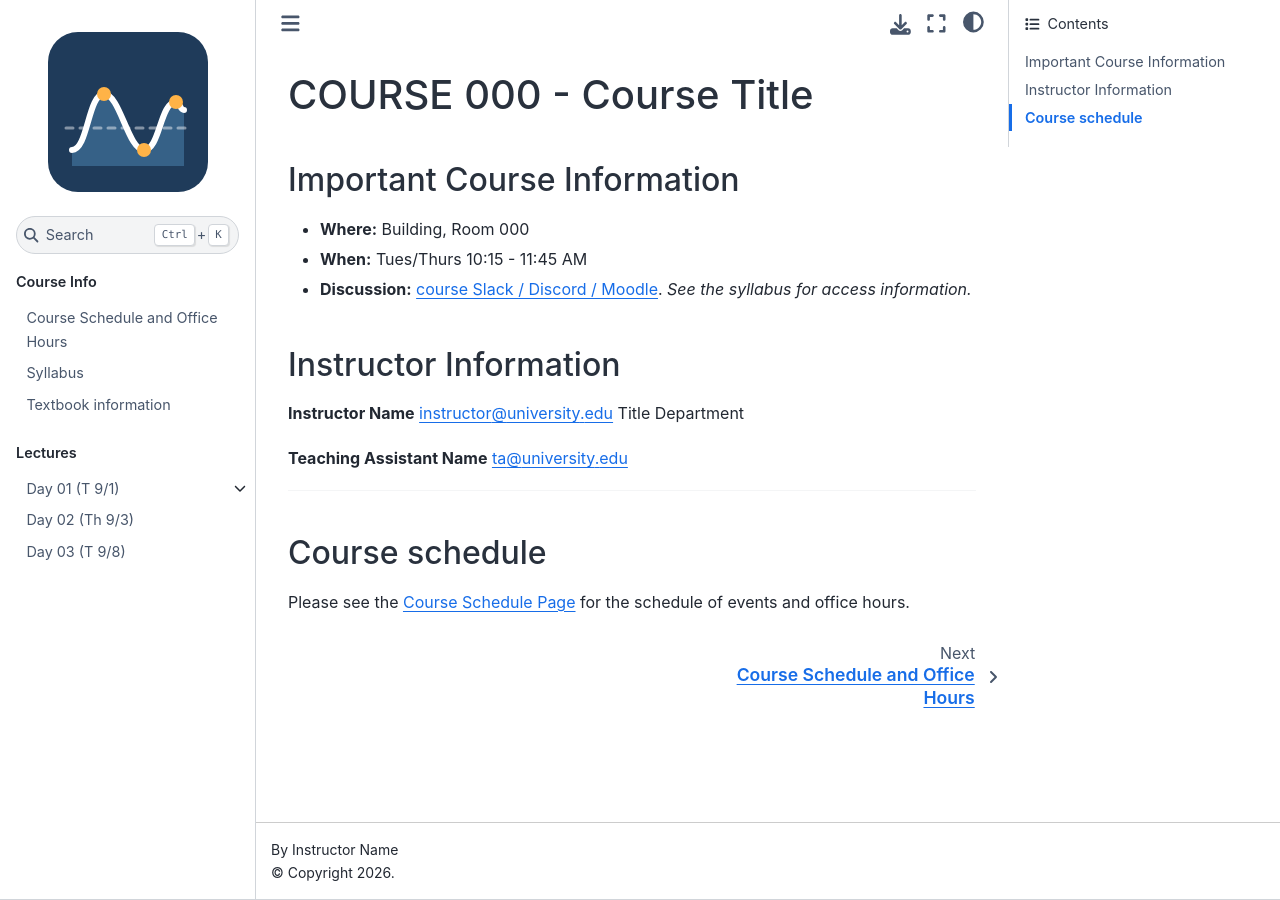
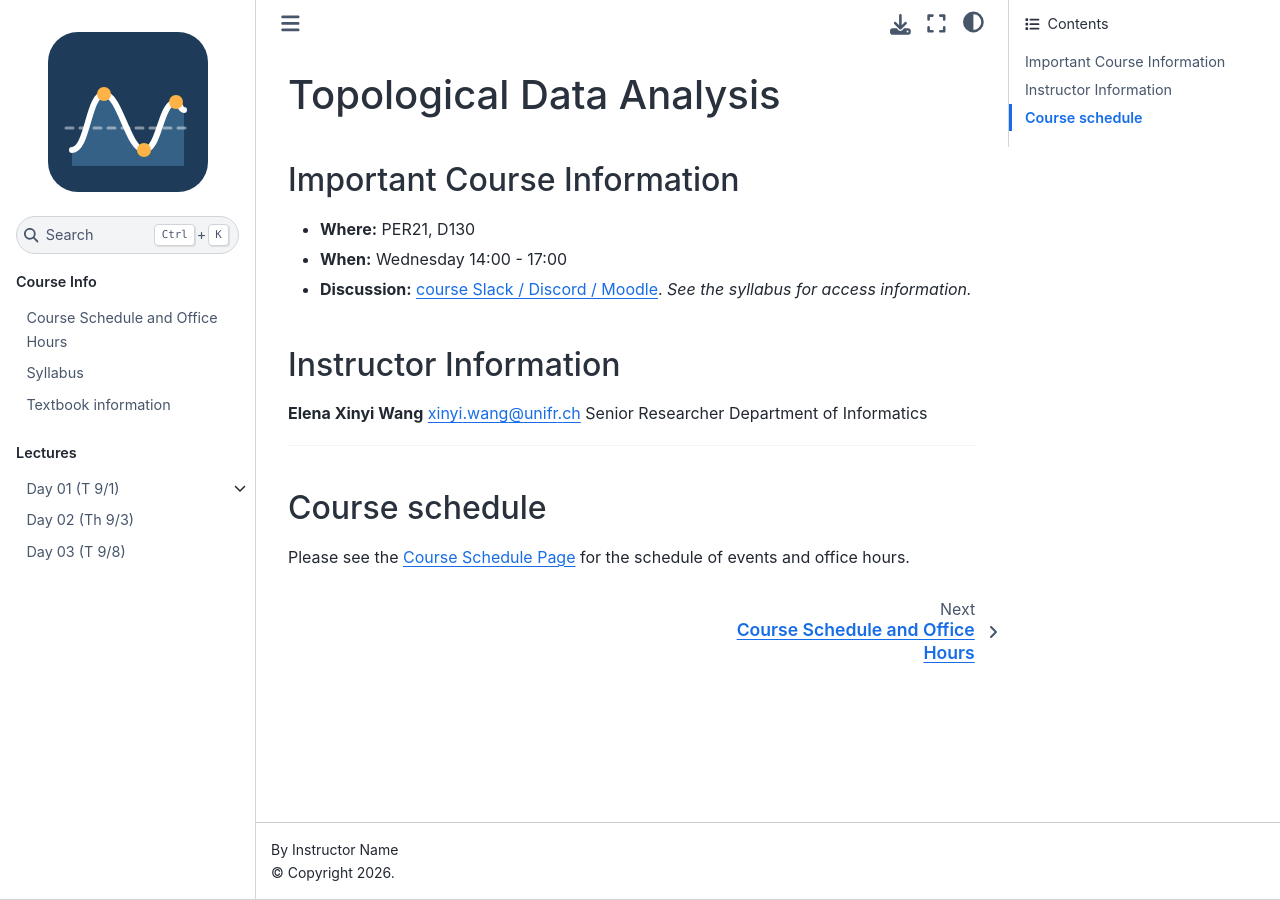
Before and after one commit to elenawang93/TDA, a Jupyter Book: the page built from index.md, in a window 1280 px wide. Built offline with Jupyter Book 1.0.4 settings and Sphinx 7.4.7 and the Sphinx Book theme 1.1.4, drawn with Linux system fonts in a browser that asks for light colours; pages that are not in the unit, such as notebooks, are missing from menus.

Commit message:
Update index.md

```diff
--- a/index.md
+++ b/index.md
@@ -1,20 +1,17 @@
-# COURSE 000 - Course Title
+# Topological Data Analysis
 
 ## Important Course Information
 
-- **Where:** Building, Room 000
-- **When:** Tues/Thurs 10:15 - 11:45 AM
+- **Where:** PER21, D130
+- **When:** Wednesday 14:00 - 17:00
 - **Discussion:** [course Slack / Discord / Moodle](https://example.com). *See the syllabus for access information.*
 
 ## Instructor Information
 
-**Instructor Name**
-[instructor@university.edu](mailto:instructor@university.edu)
-Title
-Department
-
-**Teaching Assistant Name**
-[ta@university.edu](mailto:ta@university.edu)
+**Elena Xinyi Wang**
+[xinyi.wang@unifr.ch](mailto:xinyi.wang@unifr.ch)
+Senior Researcher
+Department of Informatics
 
 ---
 
```
